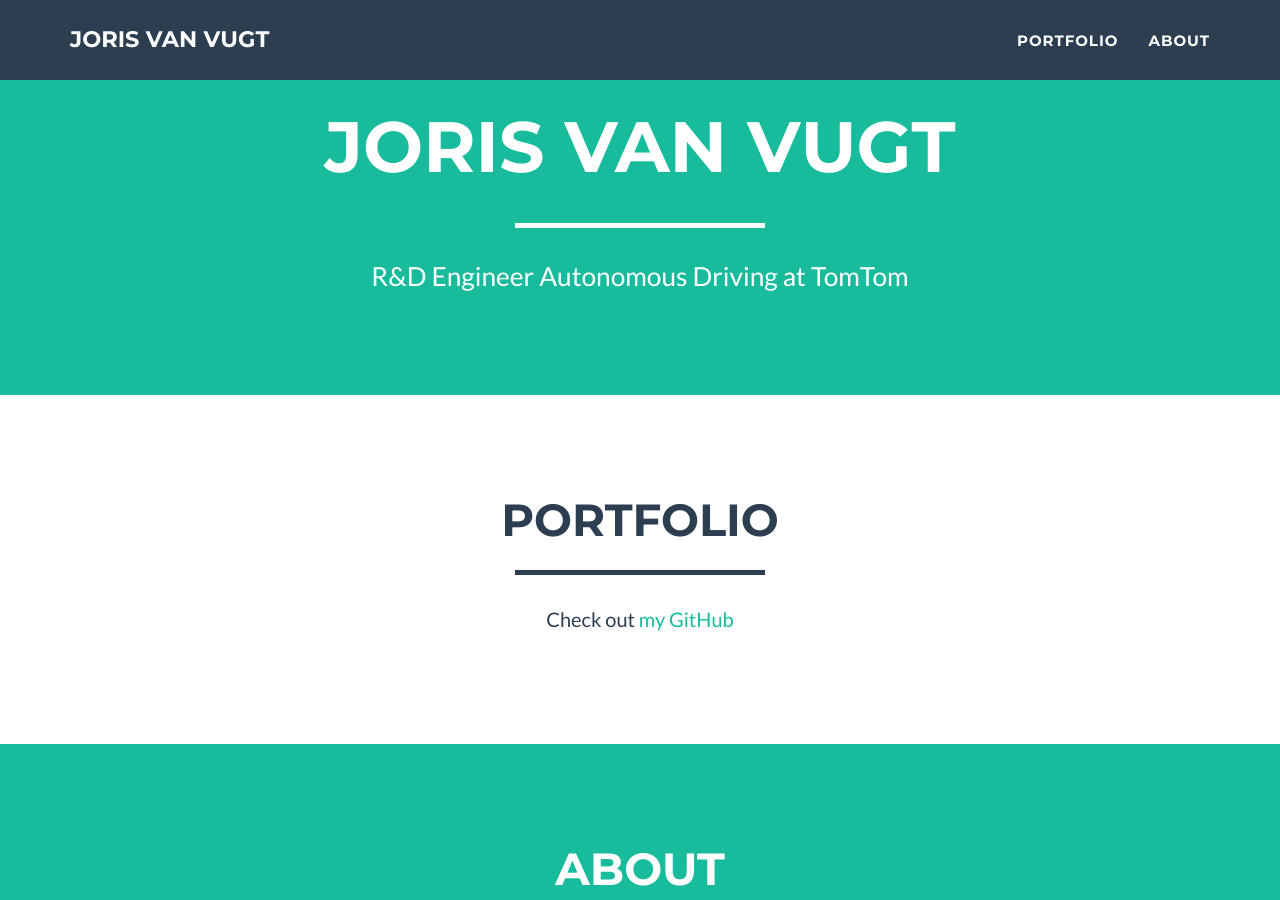
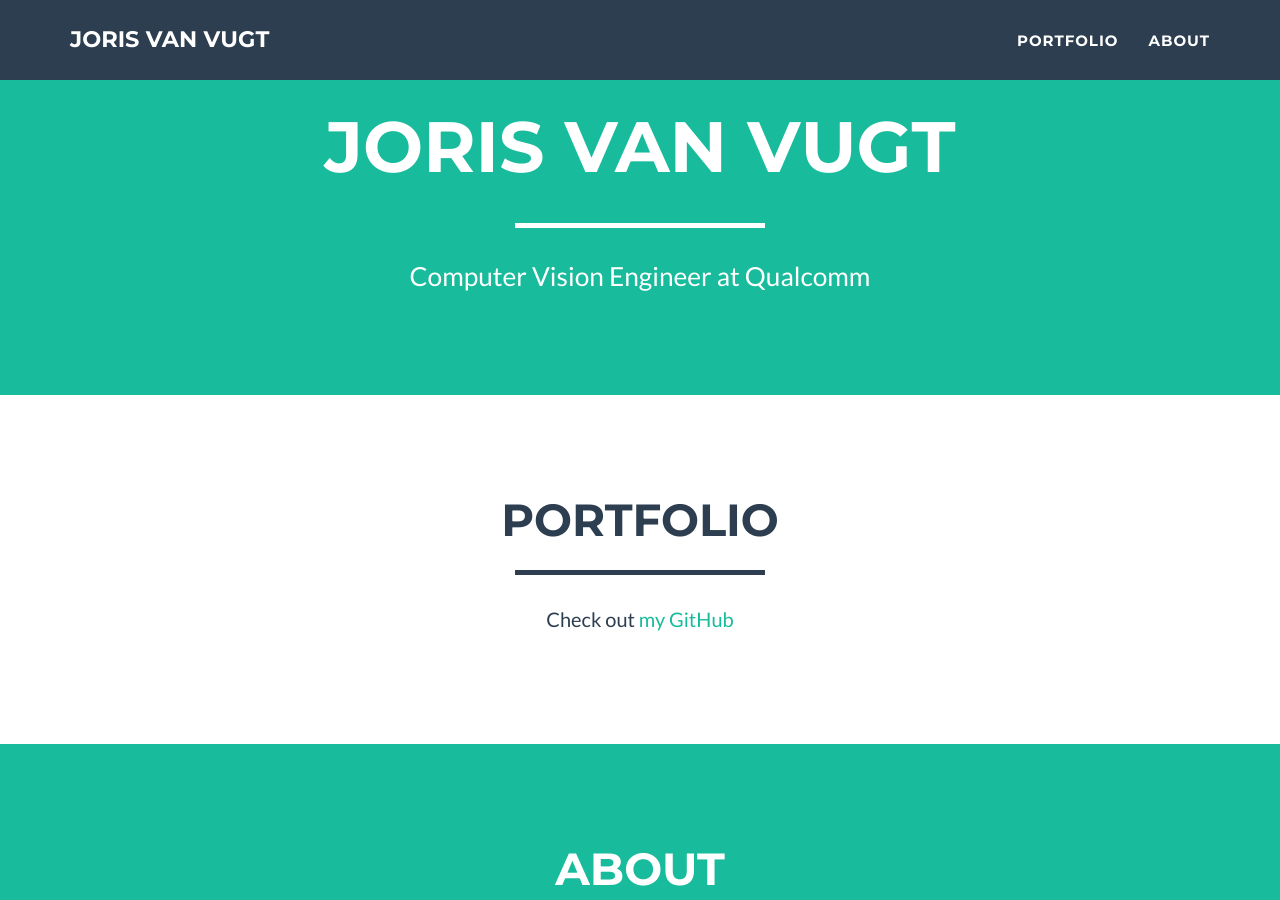
Before and after one commit to jvanvugt/jvanvugt.github.io, a Jekyll site: the page built from index.html, in a window 1280 px wide and 900 px high, scrolled down 443 px. Built offline with Jekyll 4.4.1, drawn with Linux system fonts in a browser that asks for light colours.

Commit message:
Change jobs

```diff
--- a/_config.yml
+++ b/_config.yml
@@ -3,8 +3,8 @@ title: Joris van Vugt
 email: mail@jorisvanvugt.com
 url: https://jorisvanvugt.com
 description: "Personal website of Joris van Vugt"
-keywords: "data, science, machine, learning, programming, artificial, intelligence"
-skills: "R&D Engineer Autonomous Driving at TomTom"
+keywords: "computer, vision, data, science, machine, learning, programming, artificial, intelligence"
+skills: "Computer Vision Engineer at Qualcomm"
 meta_author: van Vugt, Joris
 
 # Google webmaster tools
```
